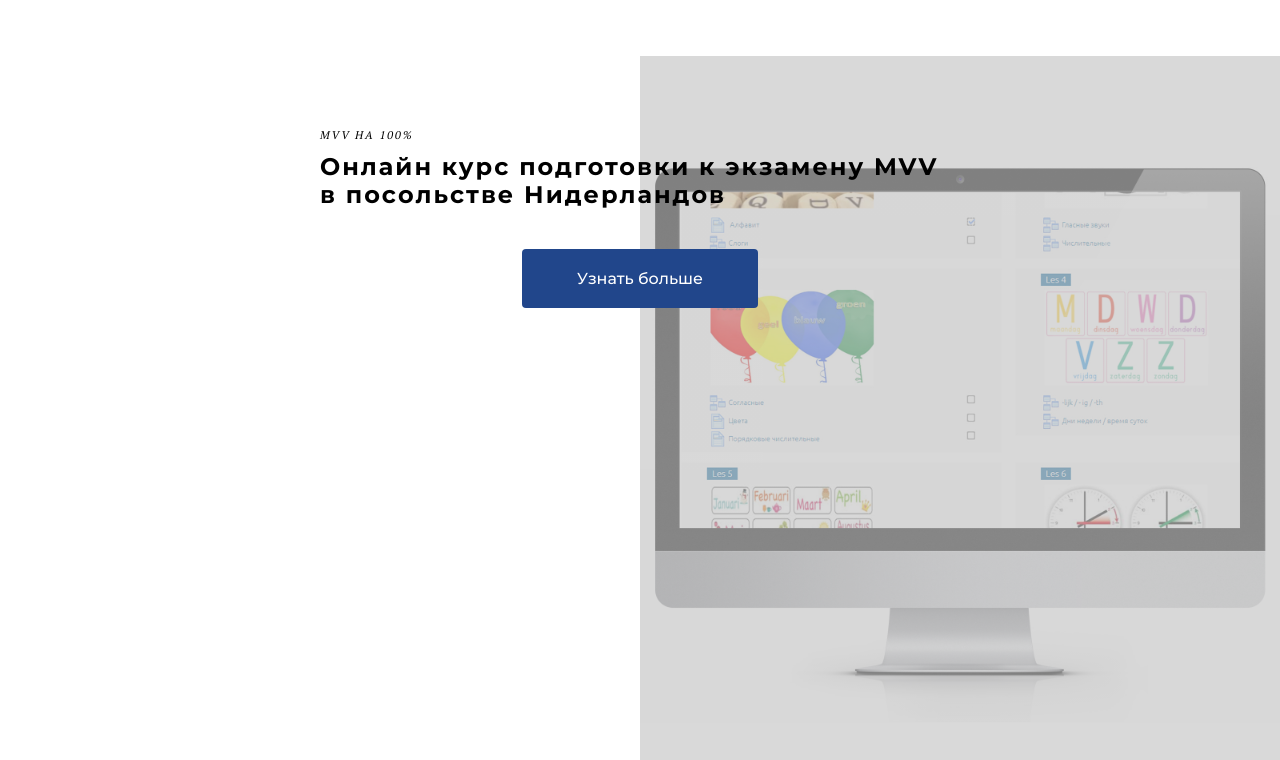
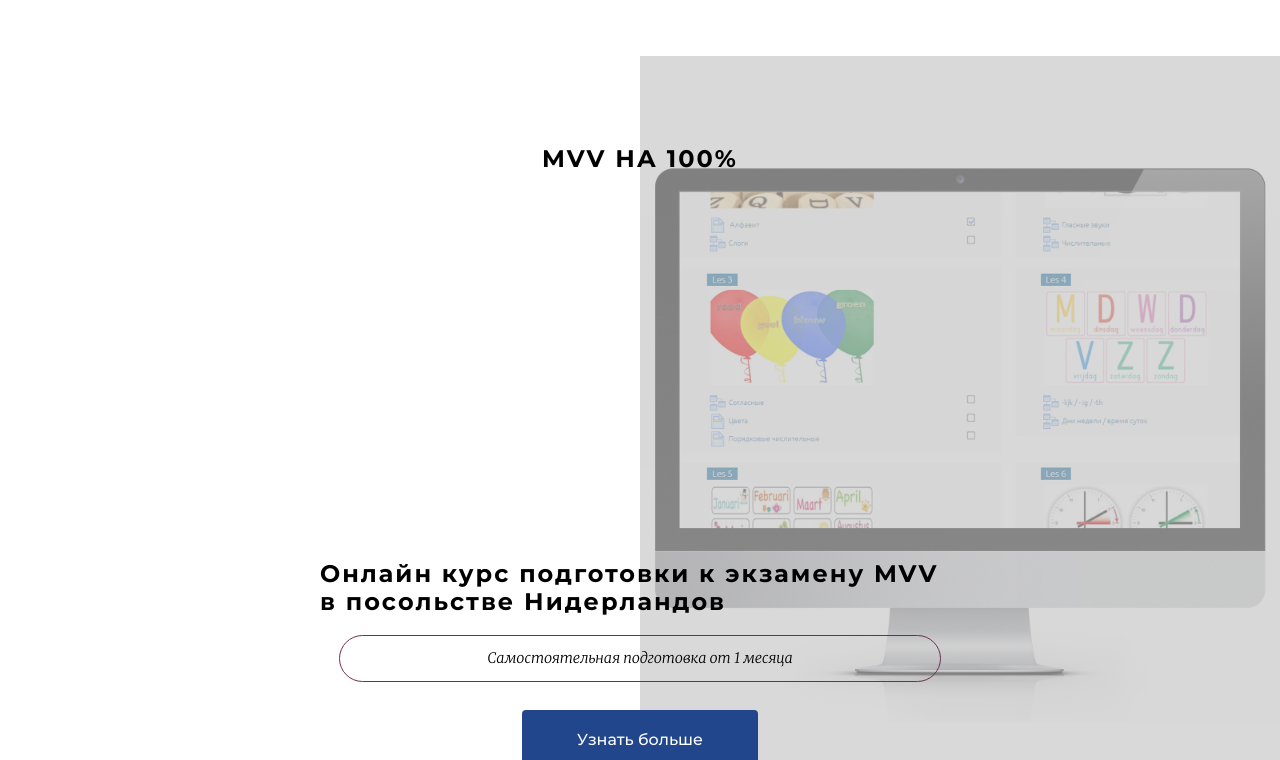
Before and after one commit to k-petite/mvv, a plain HTML site: page index.html in a window 1280 px wide. Shown: the part 40-800 px from the top of the page. Drawn offline with Linux system fonts and the light colour scheme.

Commit message:
Main screen adjusted

```diff
--- a/css/style.css
+++ b/css/style.css
@@ -137,13 +137,72 @@
   background-repeat: no-repeat;
   /* background-position: center right; */
   background-position: center center;
-  /* background-size: 50%; */
-  background-size: cover;
+  /* background-color: rgba(0,0,0,0.1); */
+
+  background-size: 100%;
+  /* background-size: cover; */
   background-image: linear-gradient(to right,rgba(0,0,0,0.3), rgba(0,0,0,0.3)),
   url("../images/iMac.png");
   /* background-image:   url("../images/iMac.png"), */
   linear-gradient(to right,rgba(0,0,0,1), rgba(0,0,0,1));
 }
+
+#main-screen {
+  display: flex;
+  flex-direction: column;
+  justify-content: space-between;
+  height: 85vh;
+
+  /* font-weight: bold; */
+  /* font-size: .9em; */
+}
+
+/* #main-top{
+  align-self:flex-start;
+} */
+
+#main-bottom{
+  align-self:flex-end;
+}
+
+#main-bottom div {
+    /* width: 200px;
+    height: 100px; */
+    /* background-color: #ae1c28; */
+    -webkit-animation-name: example; /* Safari 4.0 - 8.0 */
+    /* -webkit-animation-duration: 4s; /* Safari 4.0 - 8.0 */ */
+    -webkit-animation: example 3s infinite; /* Safari 4.0 - 8.0 */
+    animation-name: example;
+    /* animation-duration: 4s; */
+    animation: example 3s infinite;
+    /* padding: 10px; */
+    /* margin: 5px; */
+    font-size: 1.2em;
+    font-weight: bold;
+    border-radius: 30px;
+    border: 1px solid #ae1c28;
+    margin: 1em;
+}
+
+/* #main-bottom div h2{
+  color: white;
+} */
+
+
+/* Safari 4.0 - 8.0 */
+@-webkit-keyframes example {
+    from {border-color: #ae1c28;}
+    50% {border-color: #21468b;}
+    to {border-color: #ae1c28;}
+}
+
+/* Standard syntax */
+@keyframes example {
+    from {border-color: #ae1c28;}
+    50% {border-color: #21468b;}
+    to {border-color: #ae1c28;}
+}
+
 
 /*body > div:not(.fixed-crossbrowser-background)  */
 main,
@@ -245,8 +304,9 @@
   font-family: 'Merriweather', serif;
   font-size: .75em;
   font-weight: 200;
-  padding: 1em 0;
-  color: #9a9a9a;
+  margin: 1em 0;
+  /* color: #9a9a9a; */
+  color: black;
 }
 
 h4 {
--- a/index.html
+++ b/index.html
@@ -18,8 +18,8 @@
     <div class="content">
       <nav class="navigation">
         <div class='nav-links'>
-          <a href="#">Содержание Курса</a>
-          <a href="#services">Автор</a>
+          <a href="#services">Содержание Курса</a>
+          <a href="#portfolio">Автор</a>
           <a href="#services">О экзамене и визе MVV</a>
           <a href="#contact">Отзывы</a>
           <a href="#contact">Стоимость</a>
@@ -35,15 +35,20 @@
     </div> <!-- .content -->
     <div class='welcome container cf'>
       <div id="div_background"><div></div></div>
-
-      <div>
-        <h2>MVV НА 100%</h2>
-        <h1>Онлайн курс подготовки к экзамену MVV в посольстве Нидерландов</h1>
-        <!-- <h3>Самостоятельная подготовка от 1 месяца</h3> -->
+      <div id="main-screen">
+        <div id="main-top">
+          <h1>MVV НА 100%</h1>
+        </div>
+        <div id='main-bottom'>
+          <h1>Онлайн курс подготовки к экзамену MVV в посольстве Нидерландов</h1>
+          <div>
+            <h4>Самостоятельная подготовка от 1 месяца</h4>
+          </div>
+          <h5 class='cf'>
+            <a>Узнать больше</a>
+          </h5>
+        </div>
       </div>
-      <h5 class='cf'>
-        <a>Узнать больше</a>
-      </h5>
     </div>
   </header>
   <main>
@@ -113,8 +118,8 @@
     </div>
     <div class='portfolio' id='portfolio'>
       <div class='container'>
-        <h3>OUR PORTFOLIO</h3>
-        <h4>Proin iaculis purus consequat sem cure</h4>
+        <!-- <h3>OUR PORTFOLIO</h3>
+        <h4>Proin iaculis purus consequat sem cure</h4> -->
         <div class='portfolio-list'>
           <div>
             <img src='images/container_10.png' alt='Branding stuff'>
```
